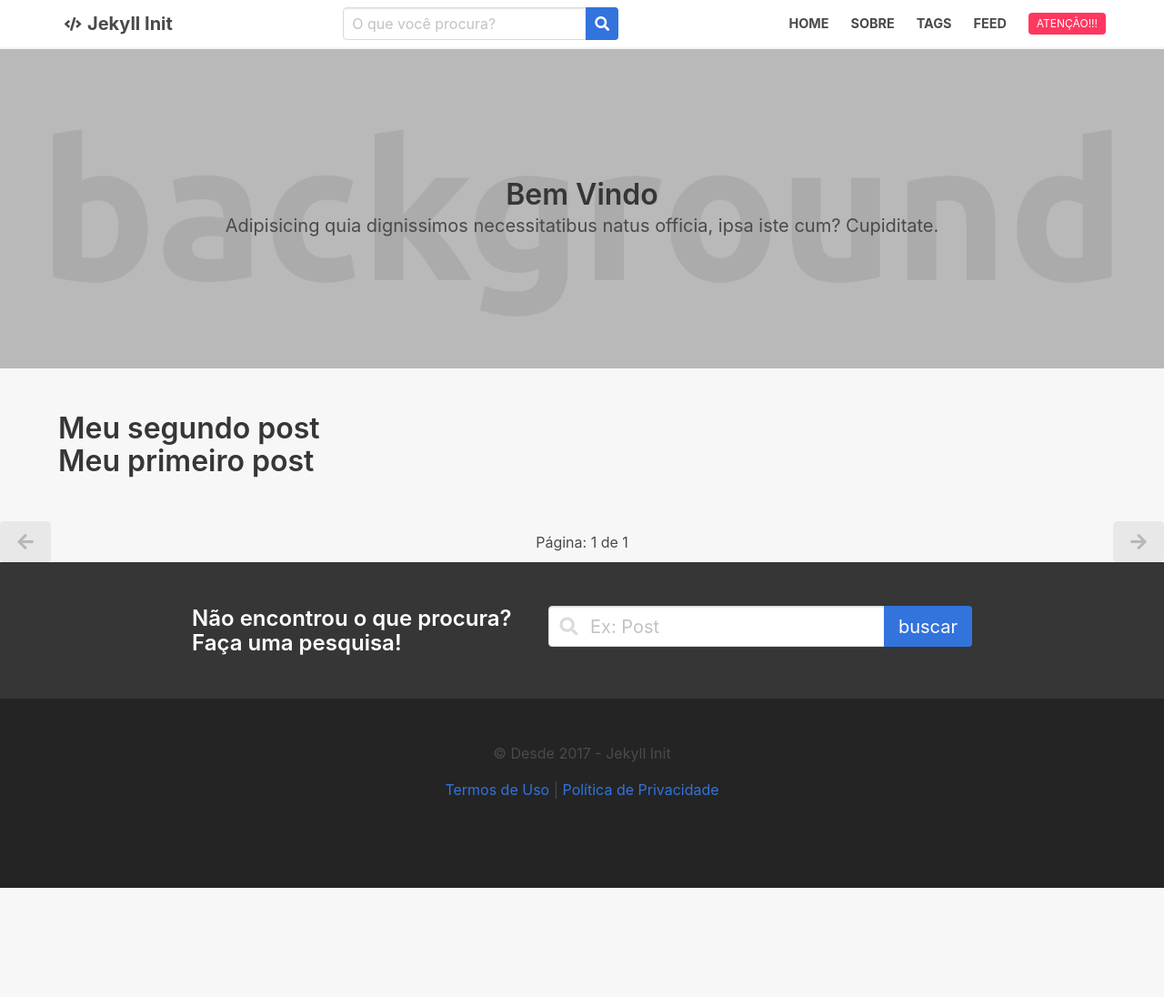
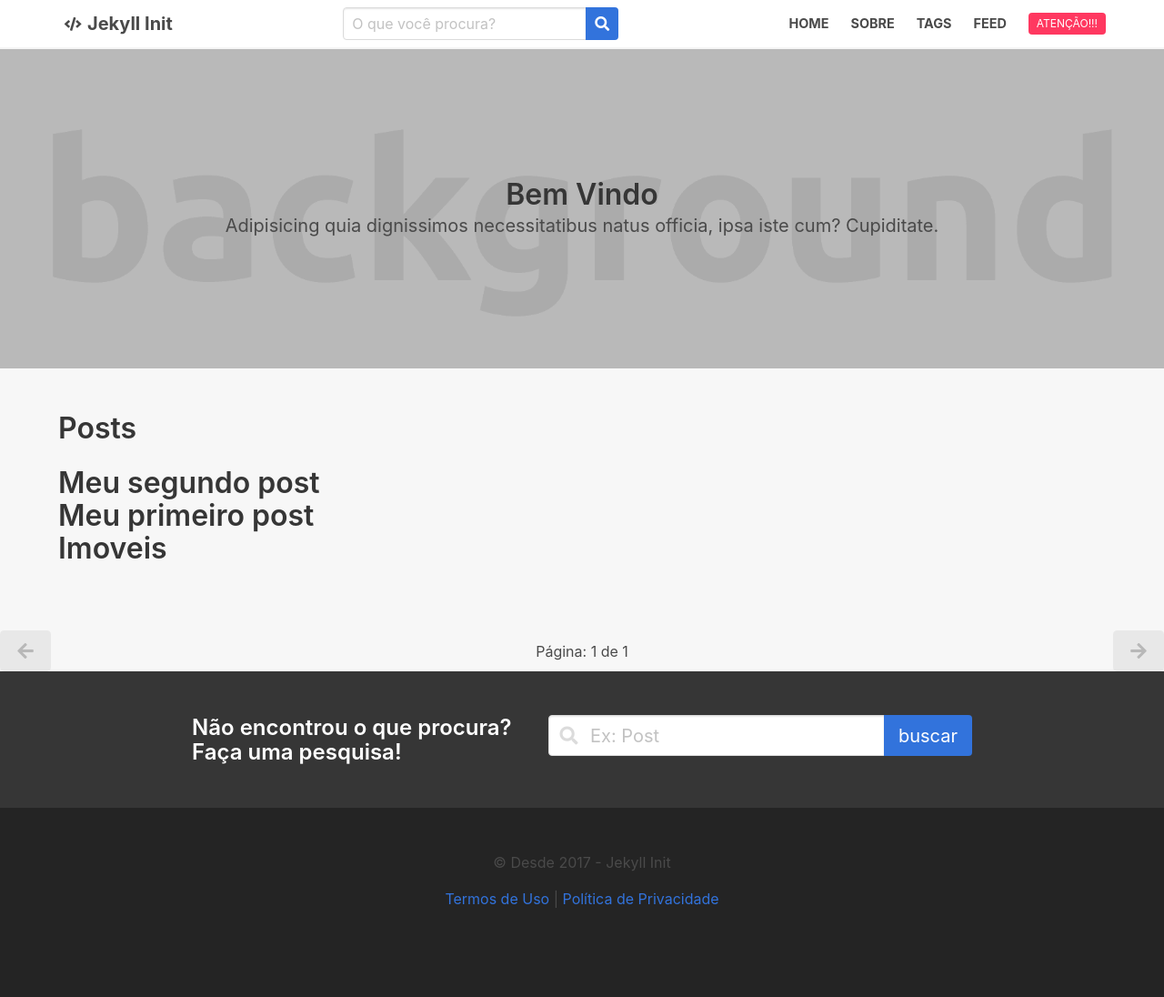
Before and after one commit to fsmoura/jekyll-init, a Jekyll site: the page built from index.html, in a window 1280 px wide. Shown: the whole page at 91% size. Built offline with Jekyll 4.4.1, drawn with Linux system fonts in a browser that asks for light colours; the list of posts is cut into pages by our own code; before the commit the page ends 976 px from its top, so only the background shows below that.

Commit message:
Update index.html

```diff
--- a/index.html
+++ b/index.html
@@ -7,11 +7,22 @@
 
 <section class="section">
 	<div class="container">
+		<h2 class="title">Posts</h2>
 		<ul>
 			{% for post in paginator.posts %}
 				<li>
 					<a href="{{ post.url | prepend: site.baseurl }}">
 						<h2 class="title">{{ post.title }}</h2>
+					</a>
+				</li>
+			{% endfor %}
+		</ul>
+		<h2 class="title">Imoveis</h2>
+		<ul>
+			{% for imovel in site.imoveis %}
+				<li>
+					<a href="{{ imovel.url | prepend: site.baseurl }}">
+						<h2 class="title">{{ imovel.title }}</h2>
 					</a>
 				</li>
 			{% endfor %}
```
